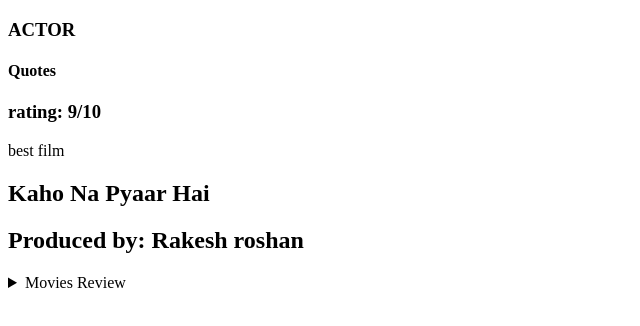
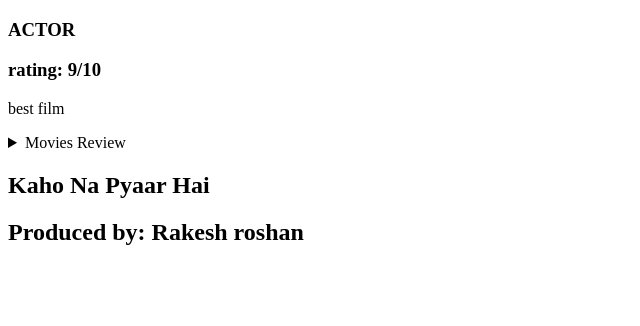
Before and after one commit to acciojob/semantic-imdb-shital-kamble, a website: page main.html in a window 1280 px wide. Shown: the whole page, without its empty margins (0-640 px from the left). Drawn offline with Linux system fonts and the light colour scheme.

Commit message:
Update main.html

```diff
--- a/main.html
+++ b/main.html
@@ -7,29 +7,36 @@
 	<title>Document</title>
 </head>
 <body>
-	<section>
+	<section id="nav-actor">
 
-<nav >
-
-
-
-		<h1>ACTOR</h1>
+<nav>
+<h1>ACTOR</h1>
 	</nav>
 
-<nav>
-<section>
-<h1> Quotes</h1>
-</nav></section>
-</body><section>
 
 <aside>
 <h1> rating: 9/10</h1>
 <p> best film </p>
 
 </aside>
+<details>
+	<summary>Movies Review</summary>
+	<p>
+		Kaho Naa pyarr Hai went on to be incluted into the Guinness World Records(2002) for begning a feature film with the most awards won-a total of 92 awards recived in numerous ceremonies and categories.
+	</p>
+	</details>
 <header>
 <h1> Kaho Na Pyaar Hai</h1>
 </header>
+<!---
+<details>
+<summary>Movies Review</summary>
+<p>
+	Kaho Naa pyarr Hai went on to be incluted into the Guinness World Records(2002) for begning a feature film with the most awards won-a total of 92 awards recived in numerous ceremonies and categories.
+</p>
+</details>
+-->
+</section>
 
 	<!----
 <summary>Movies Review</summary>
@@ -37,15 +44,17 @@
 	Kaho Naa pyarr Hai went on to be incluted into the Guinness World Records(2002) for begning a feature film with the most awards won-a total of 92 awards recived in numerous ceremonies and categories.
 </p>
 --->
+<section id="nav-qutor">
 <footer>
 <h1> Produced by: Rakesh roshan</h1>
 </footer>
-<details>
+<!----<details>
 <summary>Movies Review</summary>
 <p>
 	Kaho Naa pyarr Hai went on to be incluted into the Guinness World Records(2002) for begning a feature film with the most awards won-a total of 92 awards recived in numerous ceremonies and categories.
 </p>
 </details>
+--->
 	</section>
 
 
```
